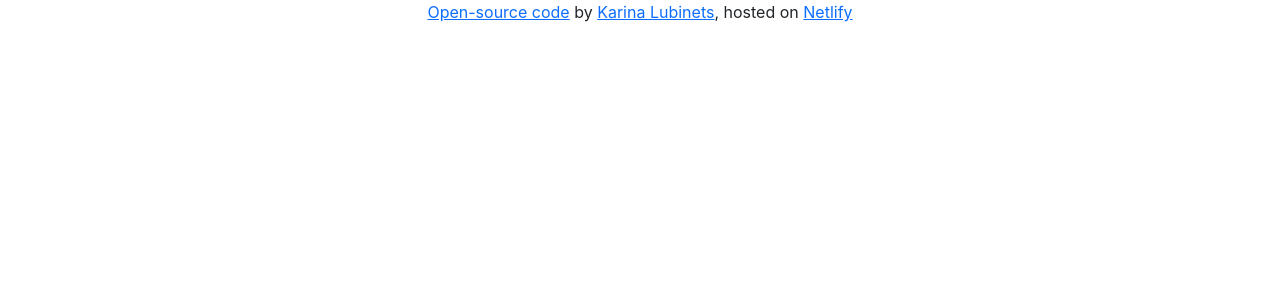
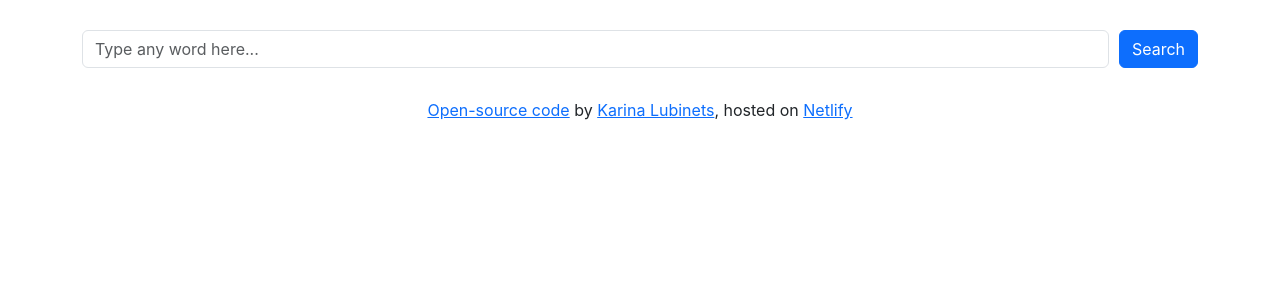
Before and after one commit to lubinets/dictionary-project, a React (Create React App) app: page / in a window 1280 px wide. Shown: the top 300 px of the page. Built offline with nearby package versions, Linux system fonts and the light colour scheme.

Commit message:
Search form created

```diff
--- a/src/App.css
+++ b/src/App.css
@@ -0,0 +1,8 @@
+.App main {
+  margin: 30px auto;
+}
+
+.App-footer {
+  text-align: center;
+  margin: 20px auto;
+}
--- a/src/App.js
+++ b/src/App.js
@@ -1,3 +1,4 @@
+import Dictionary from "./Dictionary";
 import "./App.css";
 
 function App() {
@@ -5,7 +6,10 @@ function App() {
     <div className="App">
       <div className="container">
         <header className="App-header"></header>
-        <footer className="App-footer text-center">
+        <main>
+          <Dictionary />
+        </main>
+        <footer className="App-footer">
           <a
             href="https://github.com/lubinets/dictionary-project"
             target="_blank"
--- /dev/null
+++ b/src/Dictionary.css
@@ -0,0 +1,7 @@
+.Search {
+  display: flex;
+}
+
+.Search .search-bar {
+  margin-right: 10px;
+}
--- /dev/null
+++ b/src/Dictionary.js
@@ -0,0 +1,32 @@
+import React, { useState } from "react";
+import "./Dictionary.css";
+
+export default function Dictionary() {
+  let [keyword, setKeyword] = useState(null);
+  function search(event) {
+    event.preventDefault();
+    alert(`Searching for ${keyword}`);
+  }
+
+  function handleKeywordChange(event) {
+    setKeyword(event.target.value);
+  }
+
+  return (
+    <div className="Dictionary">
+      <form className="Search" onSubmit={search}>
+        <input
+          type="search"
+          placeholder="Type any word here..."
+          className="search-bar form-control"
+          onChange={handleKeywordChange}
+        />
+        <input
+          type="submit"
+          className="btn btn-primary submit-button"
+          value="Search"
+        />
+      </form>
+    </div>
+  );
+}
```
